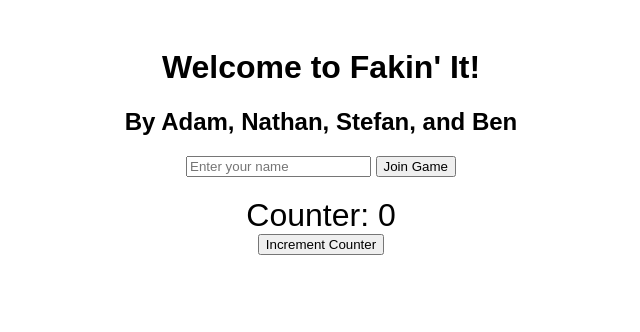
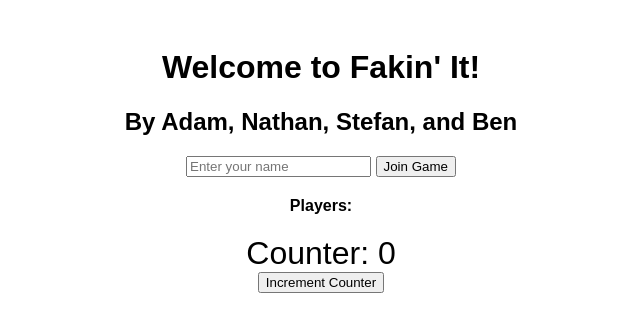
Before and after one commit to 12xtropix/FinalPython, a Flask app: page / in a window 1280 px wide. Shown: the top 332 px of the page, without its empty margins (319-959 px from the left). Run offline with Flask 3, Linux system fonts and the light colour scheme; some libraries are stand-ins or nearby versions.

Commit message:
Real time when join

```diff
--- a/server.py
+++ b/server.py
@@ -58,17 +58,27 @@ def increment_counter():
     game_data['counter'] += 1
     emit('counter_update', {'counter': game_data['counter']}, broadcast=True)
 
-# New SocketIO event for when a player joins
+# SocketIO event for when a player joins
 @socketio.on('join_game')
 def handle_join_game(data):
     username = data.get('username')
     if username:
-        # Optionally, add the new username to your game data or players list if needed.
+        # Add new username to your game data if not already present.
         if username not in players:
             players.append(username)
             game_data["player_scores"][username] = 0  # Initialize score for the new player
         # Broadcast the join message to all connected clients.
         emit('player_joined', {'message': f'{username} has joined the game!'}, broadcast=True)
+        # Also broadcast the updated players list.
+        emit('players_update', {'players': players}, broadcast=True)
+
+# New event: send current state when a client connects
+@socketio.on('connect')
+def handle_connect():
+    # Send the current counter value to the newly connected client.
+    emit('counter_update', {'counter': game_data['counter']})
+    # Send the current players list to the newly connected client.
+    emit('players_update', {'players': players})
 
 if __name__ == '__main__':
     socketio.run(app, host='0.0.0.0', port=5000, allow_unsafe_werkzeug=True)
--- a/templates/mainscreen.html
+++ b/templates/mainscreen.html
@@ -23,6 +23,10 @@
           margin-top: 20px;
           color: green;
       }
+      #players {
+          margin-top: 10px;
+          font-weight: bold;
+      }
   </style>
 </head>
 <body>
@@ -35,8 +39,11 @@
         <button onclick="joinGame()">Join Game</button>
     </div>
 
-    <!-- Area to display broadcast messages -->
+    <!-- Area to display broadcast join messages -->
     <div id="messages"></div>
+
+    <!-- Display list of players -->
+    <div id="players">Players: </div>
 
     <!-- Display Counter -->
     <div id="counter">Counter: 0</div>
@@ -45,7 +52,7 @@
     <button onclick="incrementCounter()">Increment Counter</button>
 
     <script>
-        // Connecting to the SocketIO server
+        // Connect to the SocketIO server
         var socket = io.connect('http://' + document.domain + ':' + location.port);
 
         // Emit join_game event when user clicks join
@@ -66,9 +73,14 @@
             messagesDiv.appendChild(newMessage);
         });
 
+        // Listen for updated players list to update the UI immediately
+        socket.on('players_update', function(data) {
+            document.getElementById('players').innerText = 'Players: ' + data.players.join(', ');
+        });
+
         // Function to send increment request to the server
         function incrementCounter() {
-            socket.emit('increment_counter');  // Emit event to increment counter on server
+            socket.emit('increment_counter');
         }
 
         // Listening for counter updates from the server
```
